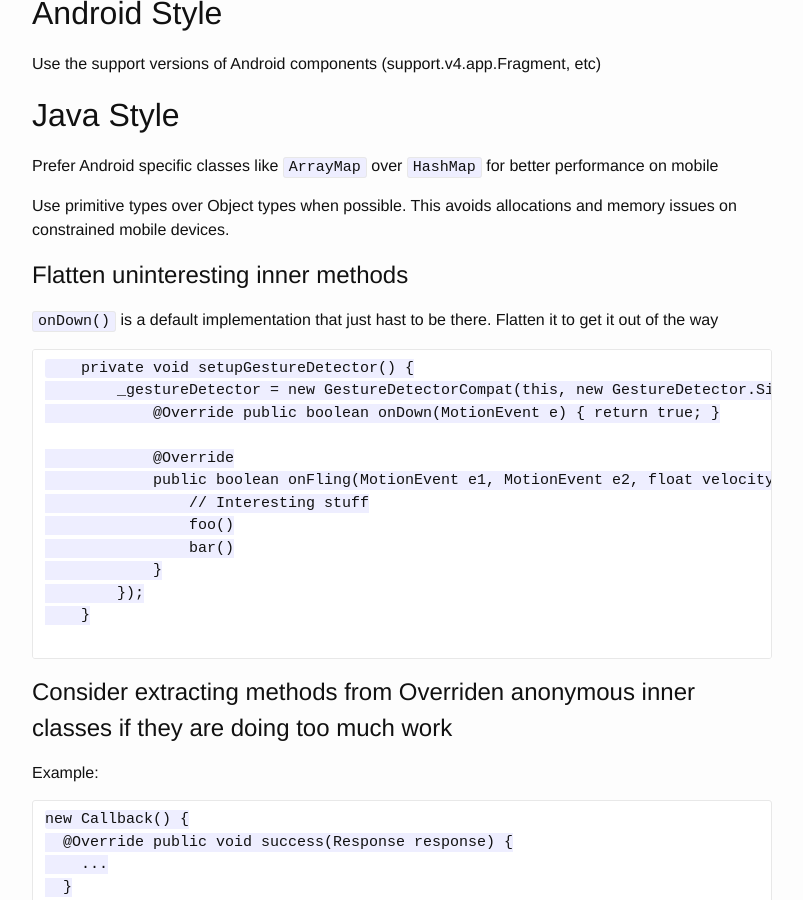
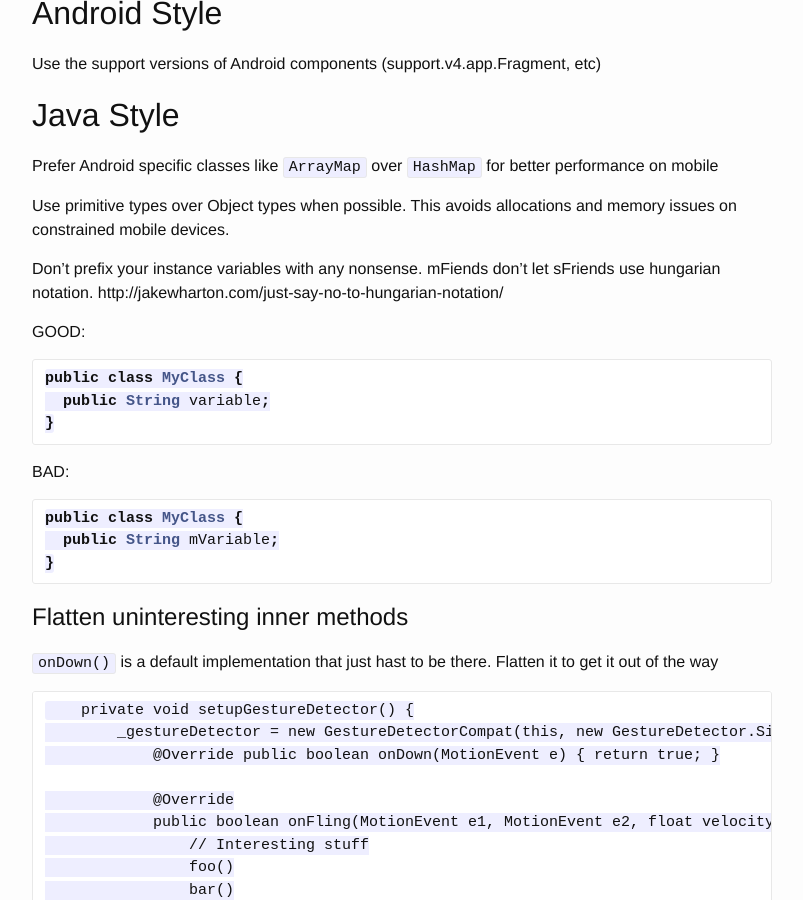
Before and after one commit to eliasbagley/eliasbagley.github.io, a Jekyll site: the page built from _posts/2015-10-27-android-style-guide.markdown, in a window 1280 px wide and 900 px high, scrolled down 1167 px. Shown: the whole window, without its empty margins (238-1041 px from the left). Built offline with Jekyll 4.4.1, drawn with Linux system fonts in a browser that asks for light colours; Markdown is read by kramdown in place of the engine named in the settings; comment, search, counter and statistics services are not loaded.

Commit message:
Add style guide to mention to mAvoid hungarian notation

````diff
--- a/_posts/2015-10-27-android-style-guide.markdown
+++ b/_posts/2015-10-27-android-style-guide.markdown
@@ -58,6 +58,23 @@ Use the support versions of Android components (support.v4.app.Fragment, etc)
 Prefer Android specific classes like `ArrayMap` over `HashMap` for better performance on mobile
 
 Use primitive types over Object types when possible. This avoids allocations and memory issues on constrained mobile devices.
+
+Don't prefix your instance variables with any nonsense. mFiends don't let sFriends use hungarian notation. http://jakewharton.com/just-say-no-to-hungarian-notation/
+
+GOOD:
+```java
+public class MyClass {
+  public String variable;
+}
+```
+
+BAD:
+
+```java
+public class MyClass {
+  public String mVariable;
+}
+```
 
 # Flatten uninteresting inner methods
 
````
